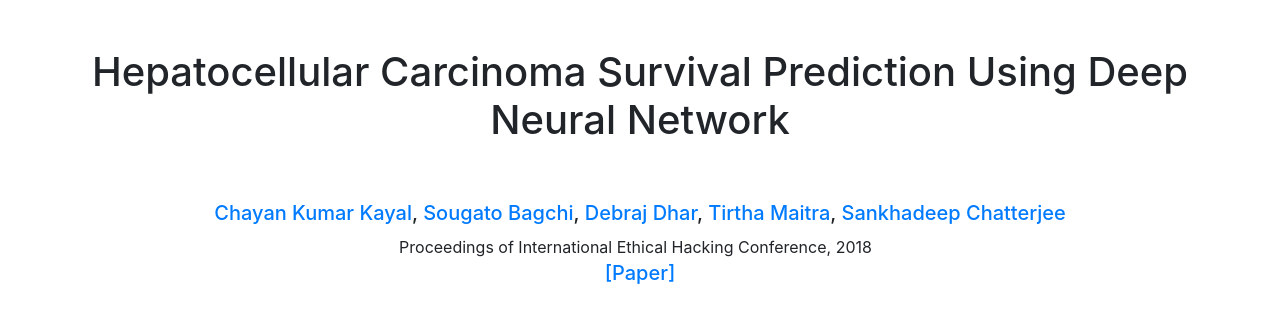
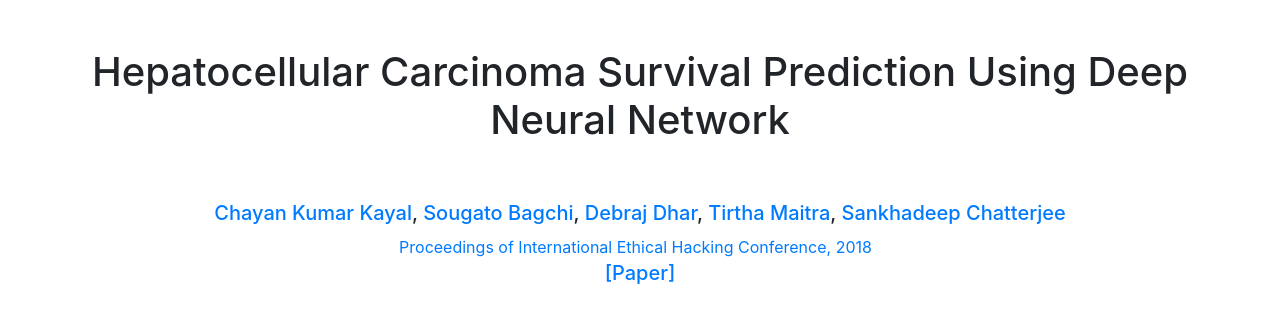
Before and after one commit to sougato97/hcc, a plain HTML site: page index.html in a window 1280 px wide. Shown: the top 311 px of the page. Drawn offline with Linux system fonts and the light colour scheme.

Commit message:
webpage_v3

```diff
--- a/index.html
+++ b/index.html
@@ -32,7 +32,7 @@
 </h5></td>
 </tr>
 <tr>
-<td colspan="3" align="center"> Proceedings of International Ethical Hacking Conference, 2018 &nbsp; </td>
+<td colspan="3" align="center"> <a href="https://link.springer.com/chapter/10.1007/978-981-13-1544-2_28">Proceedings of International Ethical Hacking Conference, 2018 &nbsp; </a></td>
 </tr>
 <!-- <tr>
 <td colspan="3" align="center"><h5> <a href="https://arxiv.org/pdf/2201.00392.pdf" target="_blank">[Paper]</a> &nbsp;&nbsp;&nbsp;&nbsp;&nbsp; <a href="https://yifanjiang.net/MalleConv_files/MalleConv.zip" target="_blank">[Code]</a> &nbsp;&nbsp;&nbsp;&nbsp;&nbsp; <a href="https://yifanjiang.net/MalleConv_files/supplementary.pdf" target="_blank">[Supplementary Materials]</a> &nbsp;&nbsp;&nbsp;&nbsp;&nbsp; </h5></td>
```
